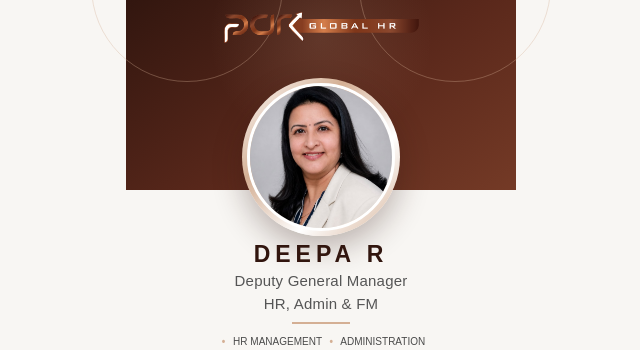
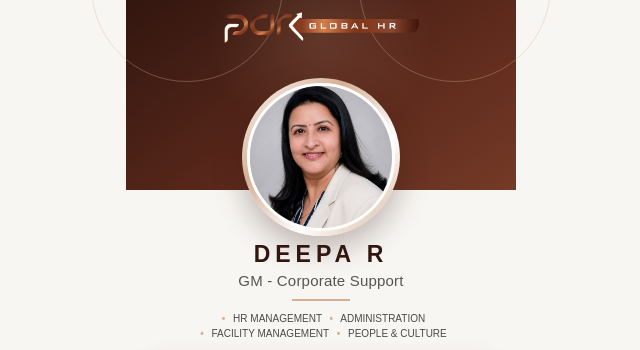
Before and after one commit to park-cbe/parkglobal_hr.deepa.r, a plain HTML site: page index.html in a window 1280 px wide. Shown: the top 350 px of the page, without its empty margins (319-959 px from the left). Drawn offline with Linux system fonts and the light colour scheme.

Commit message:
Update Deepa's role and title in index.html

```diff
--- a/index.html
+++ b/index.html
@@ -424,8 +424,8 @@ body {
 
         <h1 class="deepa-name">Deepa R</h1>
 
-        <div class="deepa-role">Deputy General Manager</div>
-        <div class="deepa-role">HR, Admin &amp; FM</div>
+        <div class="deepa-role">GM - Corporate Support</div>
+        <!-- <div class="deepa-role">HR, Admin &amp; FM</div> -->
 
         <div class="deepa-divider"></div>
 
@@ -510,7 +510,7 @@ body {
             "N:R;Deepa;;;",
             "FN:Deepa R",
             "ORG:Park Global HR",
-            "TITLE:Deputy General Manager - HR, FM & Admin",
+            "TITLE:GM - Corporate Support",
             "TEL;TYPE=CELL:+919047077528",
             "EMAIL:deepa@parkglobalhr.com",
             "URL:https://parkglobalhr.com/",
```
